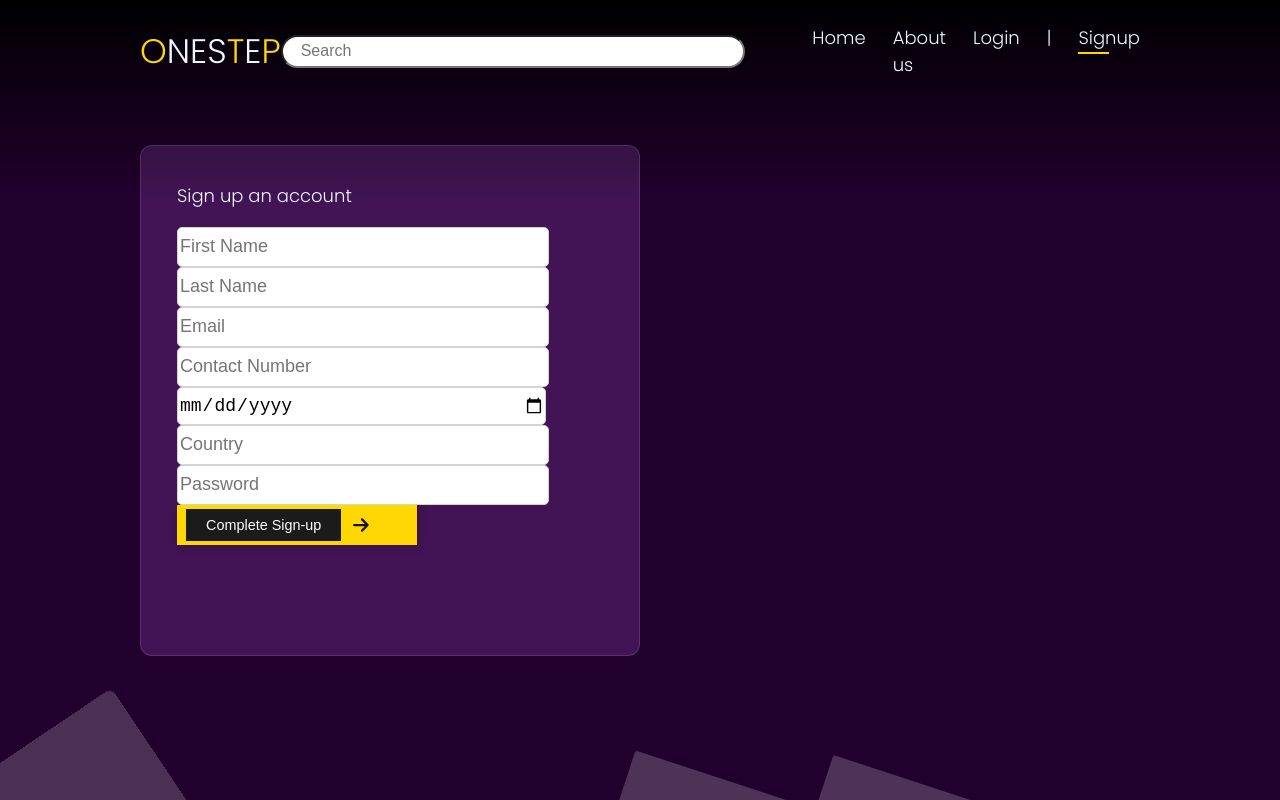
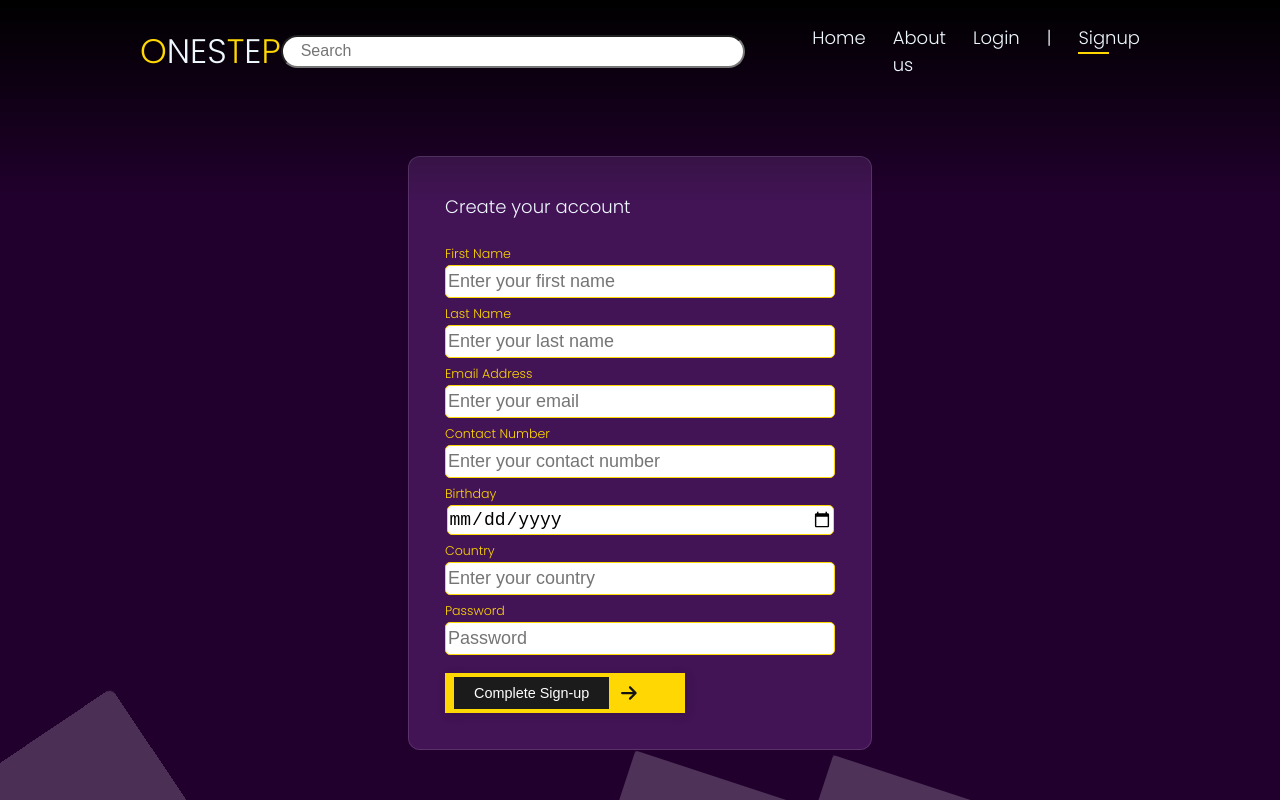
Before and after one commit to ron062394/Onestep-MERN, a React (Create React App) app in the folder frontend/: page /register in a window 1280 px wide. Built offline with nearby package versions, Linux system fonts and the light colour scheme.

Commit message:
Changed signup design

```diff
--- a/frontend/src/pages/Signup.css
+++ b/frontend/src/pages/Signup.css
@@ -19,27 +19,34 @@
   border: 1px solid rgba(255, 255, 255, 0.125);
   padding: 2rem;
   height: 100%;
-}
-
-.signup-container {
-  display: grid;
-  grid-template-columns: repeat(2, 1fr);
+  margin-top: 10rem;
 }
 
 
 
+
 .signup-card input{
-  border: 1px solid rgb(212, 212, 212);
+  border: 1px solid rgb(255, 215, 2);
   background: white;
-  width: 86%;
-  height: 2rem;
+  width: 30vw;
+  height: 1.6rem;
   margin-top: 0.5rem;
   border-radius: 5px;
   color: rgb(0, 0, 0);
   font-size: 1rem;
   margin: auto;
+  display: block;
 }
 
 .signup-text {
   margin-bottom: 1rem;
 }
+
+.signup-card label {
+  color: #ffd702;
+  font-size: 0.7rem;
+}
+
+.signup-card button {
+  margin-top: 1rem;
+}
--- a/frontend/src/pages/Signup.jsx
+++ b/frontend/src/pages/Signup.jsx
@@ -16,56 +16,63 @@ function Signup() {
       <Background/>
       <div className="signup-container">
         <div className="signup-card">
-          <span className='signup-text'>Sign up an account</span>
+          <span className='signup-text'>Create your account</span>
           <form onSubmit={handleSignup}>
+            <label>First Name</label>
             <input
               type="text"
               name="firstName"
-              placeholder="First Name"
+              placeholder="Enter your first name"
               value={formData.firstName}
               onChange={handleInputChange}
               required
             />
+            <label>Last Name</label>
             <input
               type="text"
               name="lastName"
-              placeholder="Last Name"
+              placeholder="Enter your last name"
               value={formData.lastName}
               onChange={handleInputChange}
               required
             />
+            <label>Email Address</label>
             <input
               type="email"
               name="email"
-              placeholder="Email"
+              placeholder="Enter your email"
               value={formData.email}
               onChange={handleInputChange}
               required
             />
+            <label>Contact Number</label>
             <input
               type="number"
               name="contactNumber"
-              placeholder="Contact Number"
+              placeholder="Enter your contact number"
               value={formData.contactNumber}
               onChange={handleInputChange}
               required
             />
+            <label>Birthday</label>
             <input
               type="date"
               name="birthDay"
-              placeholder="Birth Day"
+              placeholder="Enter your birthday"
               value={formData.birthDay}
               onChange={handleInputChange}
               required
             />
+            <label>Country</label>
             <input
               type="text"
               name="country"
-              placeholder="Country"
+              placeholder="Enter your country"
               value={formData.country}
               onChange={handleInputChange}
               required
             />
+            <label>Password</label>
             <input
               type="password"
               name="password"
```
